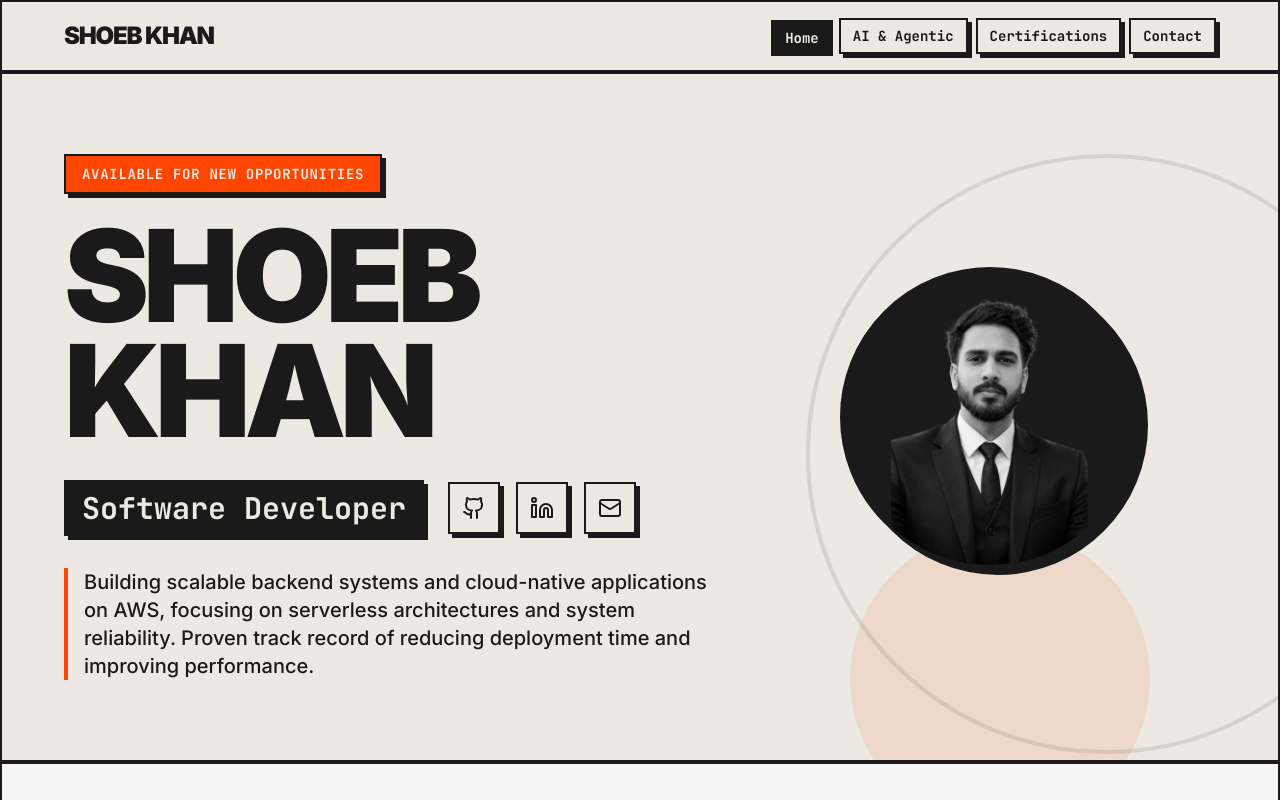
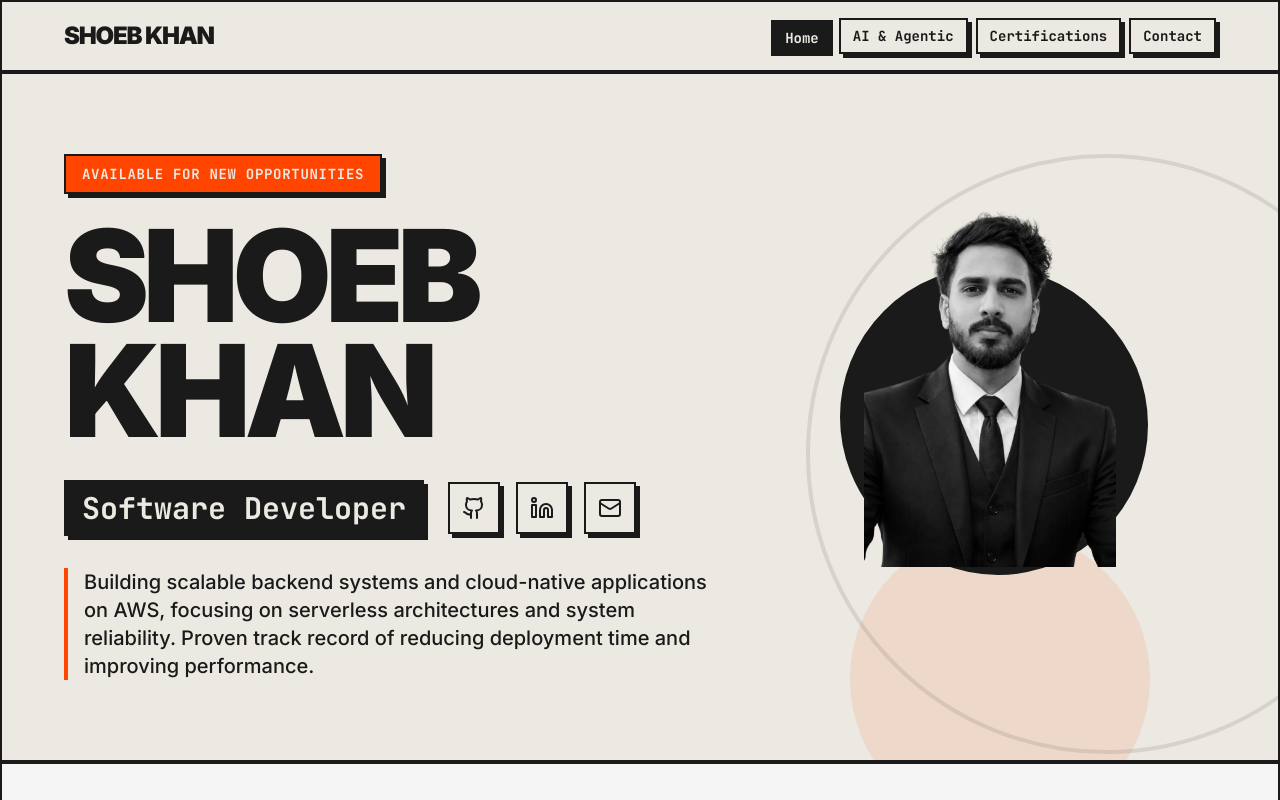
Before and after one commit to Shoeb-K/portfolio-may-2026, a React (Vite) app: page / in a window 1280 px wide. Shown: the top 800 px of the page. Built offline with nearby package versions, Linux system fonts and the light colour scheme.

Commit message:
design: enlarge avatar to h-360px and position outside circle for a premium 3D pop-out head effect

```diff
--- a/src/components/Hero.jsx
+++ b/src/components/Hero.jsx
@@ -52,15 +52,15 @@ export default function Hero({ setActiveTab }) {
           >
             <div className="relative w-full max-w-[360px] aspect-square flex items-center justify-center">
 
-              {/* Solid dark charcoal circle frame that clips the transparent PNG perfectly like the Mahmood reference */}
-              <div className="w-[300px] h-[300px] rounded-full bg-[#1A1A1A] border-brutal shadow-brutal-lg overflow-hidden relative flex items-end justify-center">
-                {/* The Profile Photo (Transparent PNG) perfectly framed within the circle */}
-                <img
-                  src="/avatar.png"
-                  alt="Shoeb Khan"
-                  className="w-[95%] h-[95%] object-contain object-bottom grayscale hover:grayscale-0 transition-all duration-500 select-none pointer-events-none z-10 translate-y-1 scale-105"
-                />
-              </div>
+              {/* Solid dark charcoal circle background matching the premium reference aesthetic */}
+              <div className="w-[300px] h-[300px] rounded-full bg-[#1A1A1A] border-brutal shadow-brutal-lg absolute z-0" />
+
+              {/* The Profile Photo (Transparent PNG) overlapping the circle, head popping out at the top */}
+              <img
+                src="/avatar.png"
+                alt="Shoeb Khan"
+                className="h-[360px] w-auto object-contain z-10 absolute bottom-[30px] grayscale hover:grayscale-0 transition-all duration-500 select-none pointer-events-none scale-105 origin-bottom"
+              />
 
             </div>
           </motion.div>
```
